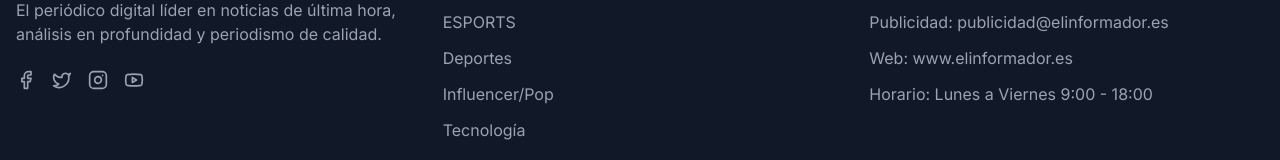
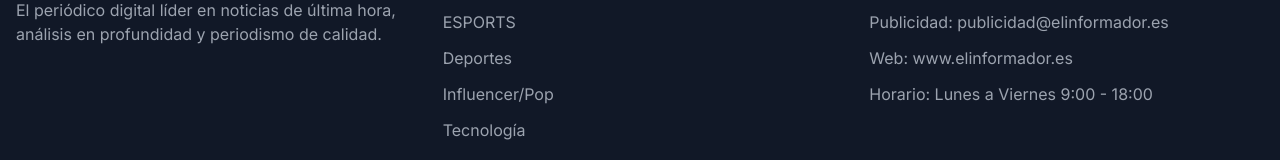
Before and after one commit to clawdbot-liaz/seo-blog-periodico, a Next.js app: page / in a window 1280 px wide. Shown: the part 3668-3828 px from the top of the page. Built offline with nearby package versions, Linux system fonts and the light colour scheme.

Commit message:
Fix: Remove social media icons from footer (not currently available)

```diff
--- a/components/Footer.tsx
+++ b/components/Footer.tsx
@@ -1,4 +1,4 @@
-import { Newspaper, Facebook, Twitter, Instagram, Youtube } from 'lucide-react'
+import { Newspaper } from 'lucide-react'
 
 export default function Footer() {
   const currentYear = new Date().getFullYear()
@@ -17,23 +17,9 @@ export default function Footer() {
                 <p className="text-gray-400 text-sm">Diario Digital</p>
               </div>
             </div>
-            <p className="text-gray-400 mb-6">
+            <p className="text-gray-400">
               El periódico digital líder en noticias de última hora, análisis en profundidad y periodismo de calidad.
             </p>
-            <div className="flex gap-4">
-              <a href="#" className="text-gray-400 hover:text-white transition">
-                <Facebook className="h-5 w-5" />
-              </a>
-              <a href="#" className="text-gray-400 hover:text-white transition">
-                <Twitter className="h-5 w-5" />
-              </a>
-              <a href="#" className="text-gray-400 hover:text-white transition">
-                <Instagram className="h-5 w-5" />
-              </a>
-              <a href="#" className="text-gray-400 hover:text-white transition">
-                <Youtube className="h-5 w-5" />
-              </a>
-            </div>
           </div>
 
           {/* Secciones */}
```
